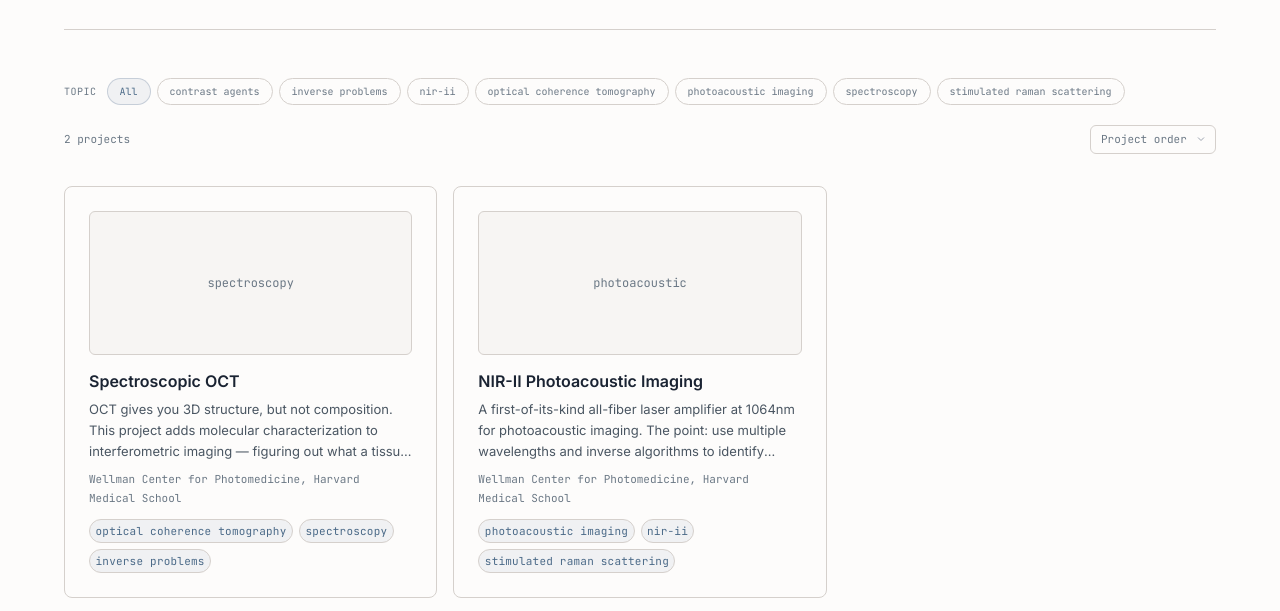
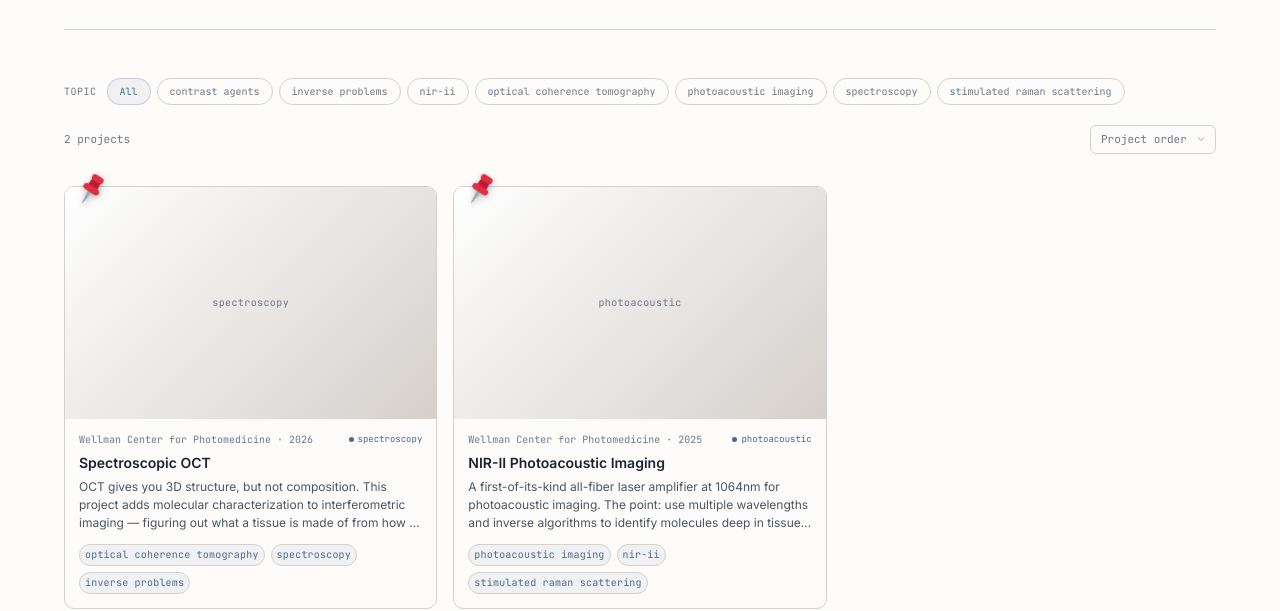
Before and after one commit to itgall/My-Personal-Website, an Astro site: page /projects in a window 1280 px wide. Shown: the part 207-818 px from the top of the page. Built offline with nearby package versions, Linux system fonts and the light colour scheme; Astro itself is replaced by a stand-in of ours; some packages are replaced by stand-ins of ours.

Commit message:
Add Twemoji pushpin + featured-project pinning, redesign project cards, add Outside-the-Lab gallery

```diff
--- /dev/null
+++ b/src/components/MiscGallery.astro
@@ -0,0 +1,33 @@
+---
+interface MiscItem { label: string; href: string; image?: string; gradient: string; caption: string; }
+const items: MiscItem[] = [
+  { label: "Travel", href: "/misc#travel", gradient: "linear-gradient(150deg, #8ba3bd, #4a6a8a)", caption: "where I've been" },
+  { label: "Caving", href: "/misc#caving", gradient: "linear-gradient(150deg, #6b6258, #34302a)", caption: "underground" },
+  { label: "Languages", href: "/misc#languages", gradient: "linear-gradient(150deg, #b08968, #7a5a3a)", caption: "studying Mandarin" },
+  { label: "Reading", href: "/misc#reading", gradient: "linear-gradient(150deg, #b57a7a, #8C1515)", caption: "topology & geometry" },
+];
+---
+<div class="misc-gallery">
+  {items.map((item) => (
+    <a class="misc-tile" href={item.href} style={item.image ? `background-image: url('${item.image}')` : item.gradient}>
+      <span class="misc-inner">
+        <span class="misc-title">{item.label}</span>
+        <span class="misc-divider"></span>
+        <span class="misc-cta">{item.caption} →</span>
+      </span>
+    </a>
+  ))}
+</div>
+<style>
+  .misc-gallery { display: grid; grid-template-columns: repeat(4, 1fr); gap: 0.875rem; }
+  .misc-tile { position: relative; aspect-ratio: 1 / 1; border-radius: 12px; overflow: hidden; text-decoration: none; background-size: cover; background-position: center; box-shadow: 0 1px 6px rgba(0,0,0,0.08); transition: transform 0.22s ease, box-shadow 0.22s ease; }
+  .misc-tile::after { content: ""; position: absolute; inset: 0; background: linear-gradient(to top, rgba(0,0,0,0.5), rgba(0,0,0,0.08)); z-index: 1; }
+  .misc-tile:hover { transform: translateY(-6px); box-shadow: 0 12px 26px rgba(0,0,0,0.18); }
+  .misc-inner { position: absolute; inset: 0; z-index: 2; display: flex; flex-direction: column; align-items: center; justify-content: center; color: #fff; text-align: center; padding: 0.75rem; }
+  .misc-title { font-family: var(--font-serif, Georgia, serif); font-size: 1.1875rem; line-height: 1.1; letter-spacing: 0.01em; }
+  .misc-divider { width: 42px; height: 1px; background: rgba(255,255,255,0.65); margin: 0.625rem 0; transition: width 0.22s ease; }
+  .misc-tile:hover .misc-divider { width: 68px; }
+  .misc-cta { font-size: 0.6875rem; opacity: 0.9; letter-spacing: 0.02em; }
+  @media (max-width: 640px) { .misc-gallery { grid-template-columns: 1fr 1fr; } }
+  @media (prefers-reduced-motion: reduce) { .misc-tile { transition: none; } .misc-tile:hover { transform: none; } .misc-tile:hover .misc-divider { width: 42px; } }
+</style>
--- a/src/components/ProjectCard.astro
+++ b/src/components/ProjectCard.astro
@@ -1,154 +1,64 @@
 ---
-/**
- * ProjectCard.astro — Research project card (content-forward style).
- *
- * Visual identity: Bordered card on white background with result figure
- * placeholder, title, description, institution, and topic tag pills.
- * Modeled after the older site version the user preferred.
- *
- * Hover behavior:
- *   - Card lifts 2px (translateY)
- *   - Border shifts to accent color (blue glow)
- *   - Box shadow picks up accent-tinted glow
- *   - Title transitions to accent color
- *
- * Layout: Used in 3-column grid on projects index page.
- * Content separation: All data comes from the project collection entry.
- * The description field in frontmatter provides the card summary text.
- */
 import type { CollectionEntry } from "astro:content";
-
-interface Props {
-  project: CollectionEntry<"projects">;
-}
-
+interface Props { project: CollectionEntry<"projects">; }
 const { project } = Astro.props;
-const { title, description, institution, highlightTag } = project.data;
+const { title, description, institution, heroImage, heroCaption, highlightTag, featured } = project.data;
 const tags: string[] = project.data.tags;
+const year = project.data.date.getFullYear();
+const topic = highlightTag ?? (tags.length > 0 ? tags[0] : null);
 ---
-
-<article class="project-card group">
-  <a href={`/projects/${project.id}/`} class="block no-underline">
-    {/* Result figure placeholder */}
+<article class:list={["project-card group", { "is-featured": featured }]}>
+  {featured && (
+    <span class="pin" aria-hidden="true">
+      <svg xmlns="http://www.w3.org/2000/svg" viewBox="0 0 36 36">
+        <path fill="#BE1931" d="M23.651 23.297 12.702 12.348l9.386-7.821 9.385 9.385z"></path>
+        <path fill="#DD2E44" d="M34.6 13.912a4.42 4.42 0 0 1-6.255 0l-6.257-6.256a4.426 4.426 0 0 1 6.257-6.258L34.6 7.656a4.423 4.423 0 0 1 0 6.256z"></path>
+        <path fill="#99AAB5" d="M14 17.823S-.593 35.029.188 35.813C.97 36.596 18.177 22 18.177 22L14 17.823z"></path>
+        <path fill="#DD2E44" d="M25.215 27.991a4.423 4.423 0 0 1-6.258 0L8.009 17.041a4.425 4.425 0 0 1 6.258-6.256l10.948 10.949a4.424 4.424 0 0 1 0 6.257z"></path>
+      </svg>
+    </span>
+  )}
+  <a href={`/projects/${project.id}/`} class="card-link">
     <div class="card-figure">
-      <span class="font-mono text-xs text-[var(--color-muted)]">
-        {highlightTag ?? "Research"}
-      </span>
+      {heroImage ? (
+        <img src={heroImage} alt={heroCaption || title} loading="lazy" decoding="async" />
+      ) : (
+        <span class="figure-placeholder font-mono">{topic ?? "research"}</span>
+      )}
     </div>
-
-    {/* Title */}
-    <h3 class="card-title">
-      {title}
-    </h3>
-
-    {/* Description */}
-    {description && (
-      <p class="card-description">
-        {description}
-      </p>
-    )}
-
-    {/* Institution */}
-    <p class="card-institution">
-      {institution}
-    </p>
-
-    {/* Topic tags */}
-    {tags.length > 0 && (
-      <div class="card-tags">
-        {tags.slice(0, 3).map((tag) => (
-          <span class="card-tag">{tag}</span>
-        ))}
+    <div class="card-body">
+      <div class="card-meta">
+        <span class="card-venue">{institution.split(",")[0]} · {year}</span>
+        {topic && <span class="card-topic">{topic}</span>}
       </div>
-    )}
+      <h3 class="card-title">{title}</h3>
+      {description && <p class="card-description">{description}</p>}
+      {tags.length > 0 && (
+        <div class="card-tags">
+          {tags.slice(0, 3).map((tag) => (<span class="card-tag">{tag}</span>))}
+        </div>
+      )}
+    </div>
   </a>
 </article>
-
 <style>
-  .project-card {
-    background: var(--color-bg);
-    border: 1px solid var(--color-border);
-    border-radius: 8px;
-    padding: 1.5rem;
-    height: 100%;
-    transition:
-      transform 0.2s ease,
-      box-shadow 0.2s ease,
-      border-color 0.3s ease;
-  }
-
-  .project-card > a {
-    display: flex;
-    flex-direction: column;
-    height: 100%;
-  }
-
-  .project-card:hover {
-    transform: translateY(-2px);
-    border-color: var(--color-accent-border);
-    box-shadow: 0 4px 16px color-mix(in srgb, var(--color-accent) 12%, transparent);
-  }
-
-  .card-figure {
-    width: 100%;
-    height: 9rem;
-    border-radius: 6px;
-    background: var(--color-bg-off, var(--color-surface));
-    border: 1px solid var(--color-border);
-    display: flex;
-    align-items: center;
-    justify-content: center;
-    margin-bottom: 1rem;
-  }
-
-  .card-title {
-    font-size: 1rem;
-    font-weight: 600;
-    color: var(--color-ink);
-    line-height: 1.3;
-    transition: color 0.15s ease;
-  }
-
-  .project-card:hover .card-title {
-    color: var(--color-accent);
-  }
-
-  .card-description {
-    font-size: 0.8125rem;
-    color: var(--color-text-secondary);
-    line-height: 1.6;
-    margin-top: 0.5rem;
-    display: -webkit-box;
-    -webkit-line-clamp: 3;
-    -webkit-box-orient: vertical;
-    overflow: hidden;
-  }
-
-  .card-institution {
-    font-family: var(--font-mono);
-    font-size: 0.6875rem;
-    color: var(--color-muted);
-    margin-top: 0.5rem;
-  }
-
-  .card-tags {
-    display: flex;
-    flex-wrap: wrap;
-    gap: 0.375rem;
-    margin-top: auto;
-    padding-top: 0.75rem;
-  }
-
-  .card-tag {
-    display: inline-flex;
-    align-items: center;
-    font-family: var(--font-mono);
-    font-size: 0.6875rem;
-    padding: 0.15em 0.5em;
-    border-radius: 9999px;
-    background: var(--color-accent-bg);
-    color: var(--color-accent);
-    border: 1px solid var(--color-border);
-    letter-spacing: 0.02em;
-  }
+  .project-card { position: relative; background: var(--color-bg); border: 1px solid var(--color-border); border-radius: 10px; height: 100%; overflow: visible; transition: transform 0.2s ease, box-shadow 0.2s ease; }
+  .project-card:hover { transform: translateY(-4px); box-shadow: 0 8px 20px rgba(0,0,0,0.1); }
+  .pin { position: absolute; top: -12px; left: 14px; width: 26px; height: 26px; z-index: 3; transform: rotate(-12deg); filter: drop-shadow(0 2px 3px rgba(0,0,0,0.28)); pointer-events: none; }
+  .pin svg { width: 100%; height: 100%; display: block; }
+  .card-link { display: flex; flex-direction: column; height: 100%; text-decoration: none; }
+  .card-figure { width: 100%; aspect-ratio: 16 / 10; border-radius: 9px 9px 0 0; overflow: hidden; background: linear-gradient(135deg, var(--color-surface), var(--color-border)); display: flex; align-items: center; justify-content: center; }
+  .card-figure img { width: 100%; height: 100%; object-fit: cover; display: block; }
+  .figure-placeholder { font-size: 0.625rem; color: var(--color-muted); letter-spacing: 0.04em; text-transform: lowercase; }
+  .card-body { padding: 0.75rem 0.875rem 0.875rem; display: flex; flex-direction: column; flex: 1; }
+  .card-meta { display: flex; align-items: center; justify-content: space-between; gap: 0.5rem; margin-bottom: 0.375rem; }
+  .card-venue { font-family: var(--font-mono); font-size: 0.625rem; color: var(--color-muted); }
+  .card-topic { font-family: var(--font-mono); font-size: 0.5625rem; color: var(--color-accent); display: inline-flex; align-items: center; gap: 0.25rem; white-space: nowrap; }
+  .card-topic::before { content: ""; width: 5px; height: 5px; border-radius: 50%; background: var(--color-accent); flex-shrink: 0; }
+  .card-title { font-size: 0.875rem; font-weight: 600; color: var(--color-ink); line-height: 1.3; transition: color 0.15s ease; }
+  .project-card:hover .card-title { color: var(--color-accent); }
+  .card-description { font-size: 0.75rem; color: var(--color-text-secondary); line-height: 1.5; margin-top: 0.375rem; display: -webkit-box; -webkit-line-clamp: 3; -webkit-box-orient: vertical; overflow: hidden; }
+  .card-tags { display: flex; flex-wrap: wrap; gap: 0.375rem; margin-top: auto; padding-top: 0.75rem; }
+  .card-tag { display: inline-flex; align-items: center; font-family: var(--font-mono); font-size: 0.625rem; padding: 0.15em 0.5em; border-radius: 9999px; background: var(--color-accent-bg); color: var(--color-accent); border: 1px solid var(--color-border); letter-spacing: 0.02em; }
+  @media (prefers-reduced-motion: reduce) { .project-card, .card-title { transition: none; } .project-card:hover { transform: none; } }
 </style>
--- a/src/content.config.ts
+++ b/src/content.config.ts
@@ -153,6 +153,7 @@ const projects = defineCollection({
     linkText: z.string().default("View presentation →"),
     githubUrl: optionalUrlField,
     published: z.boolean().default(true),
+    featured: z.boolean().default(false),
     /* Cross-references */
     relatedPublications: relatedPublicationsField,
     relatedPosts: relatedPostsField,
--- a/src/content/projects/nir-ii-photoacoustic.md
+++ b/src/content/projects/nir-ii-photoacoustic.md
@@ -24,6 +24,7 @@ linkText: ''
 githubUrl: ''
 relatedPublications: []
 published: true
+featured: true
 description: 'A first-of-its-kind all-fiber laser amplifier at 1064nm for photoacoustic imaging. The point: use multiple wavelengths and inverse algorithms to identify molecules deep in tissue without any labels or dyes.'
 ---
 
--- a/src/content/projects/spectroscopic-ivoct.md
+++ b/src/content/projects/spectroscopic-ivoct.md
@@ -24,6 +24,7 @@ linkText: ''
 githubUrl: ''
 relatedPublications: []
 published: true
+featured: true
 description: OCT gives you 3D structure, but not composition. This project adds molecular characterization to interferometric imaging — figuring out what a tissue is made of from how it scatters broadband light.
 ---
 
--- a/src/pages/index.astro
+++ b/src/pages/index.astro
@@ -18,6 +18,7 @@
  * of this page touches zero content files.
  */
 import BaseLayout from "@layouts/BaseLayout.astro";
+import MiscGallery from "@components/MiscGallery.astro";
 import { siteMetadata } from "@data/meta";
 import { getCollection, type CollectionEntry } from "astro:content";
 
@@ -175,5 +176,12 @@ const categoryLabels: Record<string, string> = {
       </div>
     </section>
 
+    <section class="py-14">
+      <div class="flex items-baseline justify-between mb-6">
+        <h2 class="text-xl font-semibold tracking-tight">Outside the lab</h2>
+        <a href="/misc/" class="text-sm text-[var(--color-link)] hover:text-[var(--color-link-hover)] transition-colors no-underline">More &rarr;</a>
+      </div>
+      <MiscGallery />
+    </section>
   </div>
 </BaseLayout>
--- a/src/pages/projects/index.astro
+++ b/src/pages/projects/index.astro
@@ -21,7 +21,10 @@ import { getCollection, type CollectionEntry } from "astro:content";
 type Project = CollectionEntry<"projects">;
 
 const projects: Project[] = (await getCollection("projects", ({ data }: Project) => data.published))
-  .sort((a: Project, b: Project) => a.data.number.localeCompare(b.data.number));
+  .sort((a: Project, b: Project) => {
+    if (a.data.featured !== b.data.featured) return a.data.featured ? -1 : 1;
+    return a.data.number.localeCompare(b.data.number);
+  });
 
 const allTags = [...new Set(projects.flatMap((p: Project) => p.data.tags))].sort();
 const allStatuses = [...new Set(projects.map((p: Project) => p.data.status))];
```
Also changed, not shown: src/pages/misc.astro (+8 -46 lines).
